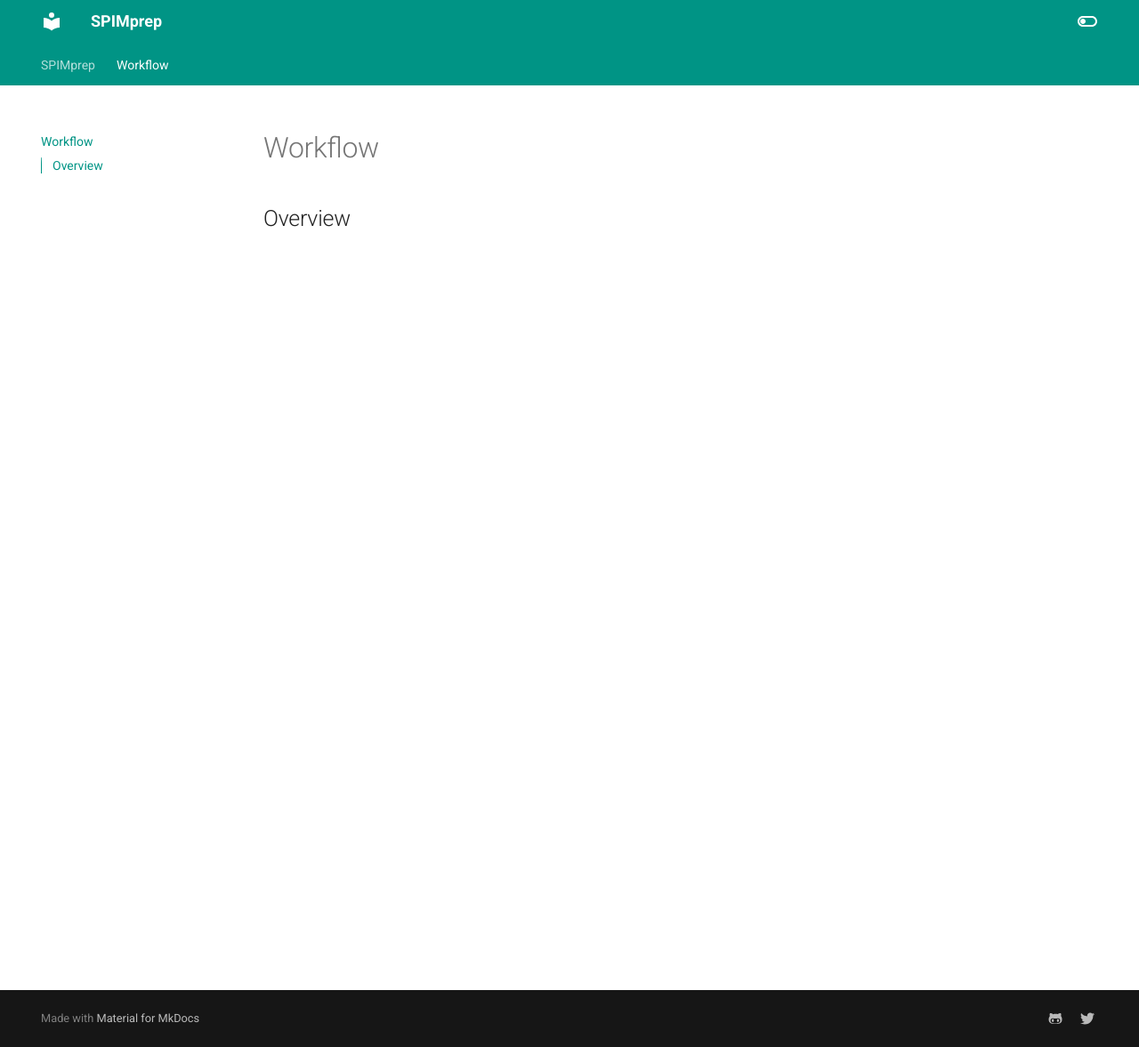
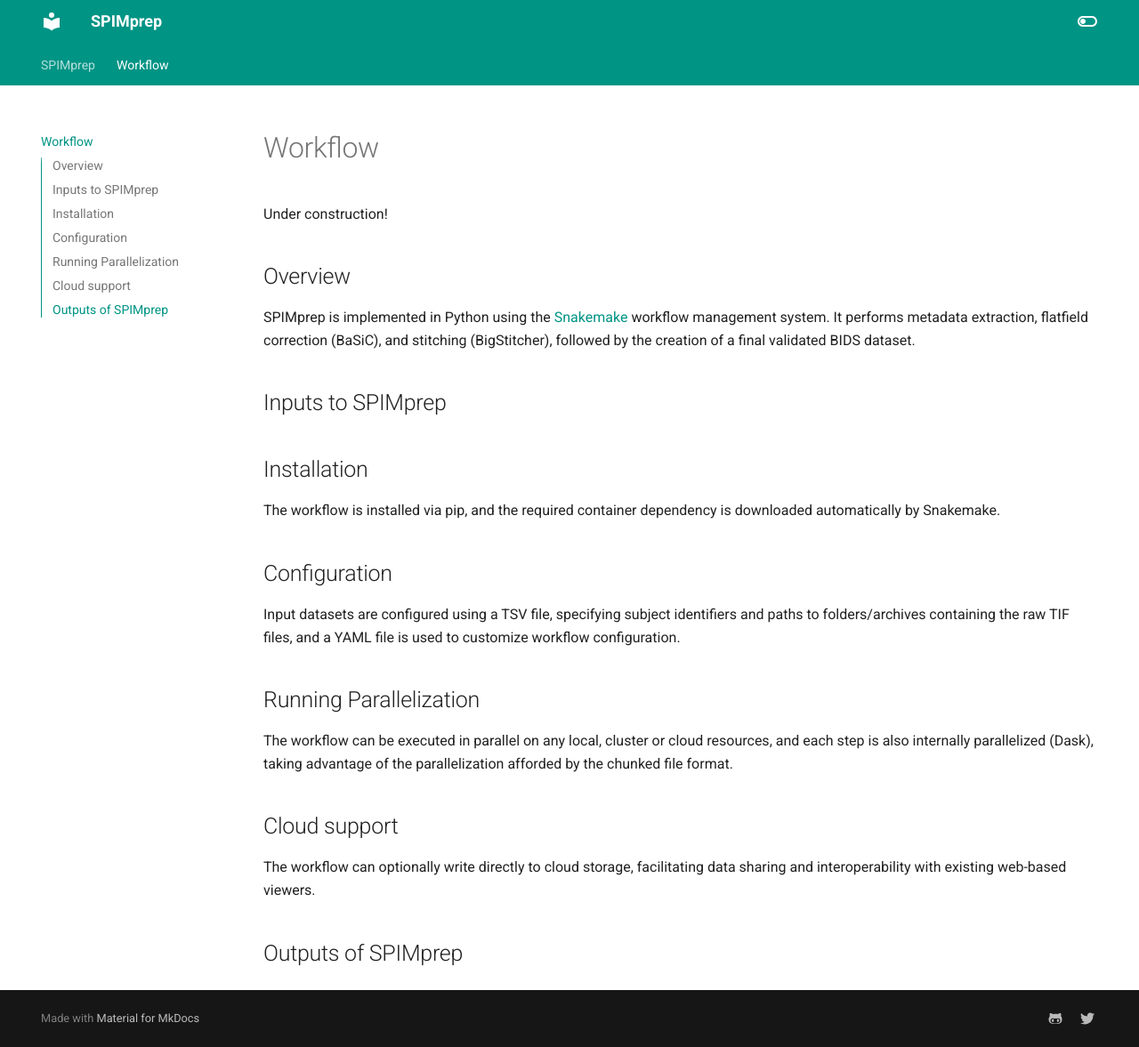
Before and after one commit to khanlab/SPIMprep, an MkDocs documentation site: the page built from docs/workflow.md, in a window 1280 px wide and 1177 px high. Shown: the whole window at 89% size. Built offline with MkDocs 1.6.1 and Material for MkDocs 9.7.7, drawn with Linux system fonts in a browser that asks for light colours.

Commit message:
Update workflow.md

```diff
--- a/docs/workflow.md
+++ b/docs/workflow.md
@@ -1,3 +1,30 @@
 # Workflow
 
+Under construction!
+
 ## Overview
+
+SPIMprep is implemented in Python using the [Snakemake](https://snakemake.github.io/) workflow management system. It performs metadata extraction, flatfield correction (BaSiC), and stitching (BigStitcher), followed by the creation of a final validated BIDS dataset.
+
+## Inputs to SPIMprep
+
+
+
+
+## Installation
+
+The workflow is installed via pip, and the required container dependency is downloaded automatically by Snakemake.
+
+## Configuration
+
+Input datasets are configured using a TSV file, specifying subject identifiers and paths to folders/archives containing the raw TIF files, and a YAML file is used to customize workflow configuration.
+
+## Running Parallelization
+
+The workflow can be executed in parallel on any local, cluster or cloud resources, and each step is also internally parallelized (Dask), taking advantage of the parallelization afforded by the chunked file format.
+
+## Cloud support
+
+The workflow can optionally write directly to cloud storage, facilitating data sharing and interoperability with existing web-based viewers.
+
+## Outputs of SPIMprep
```
